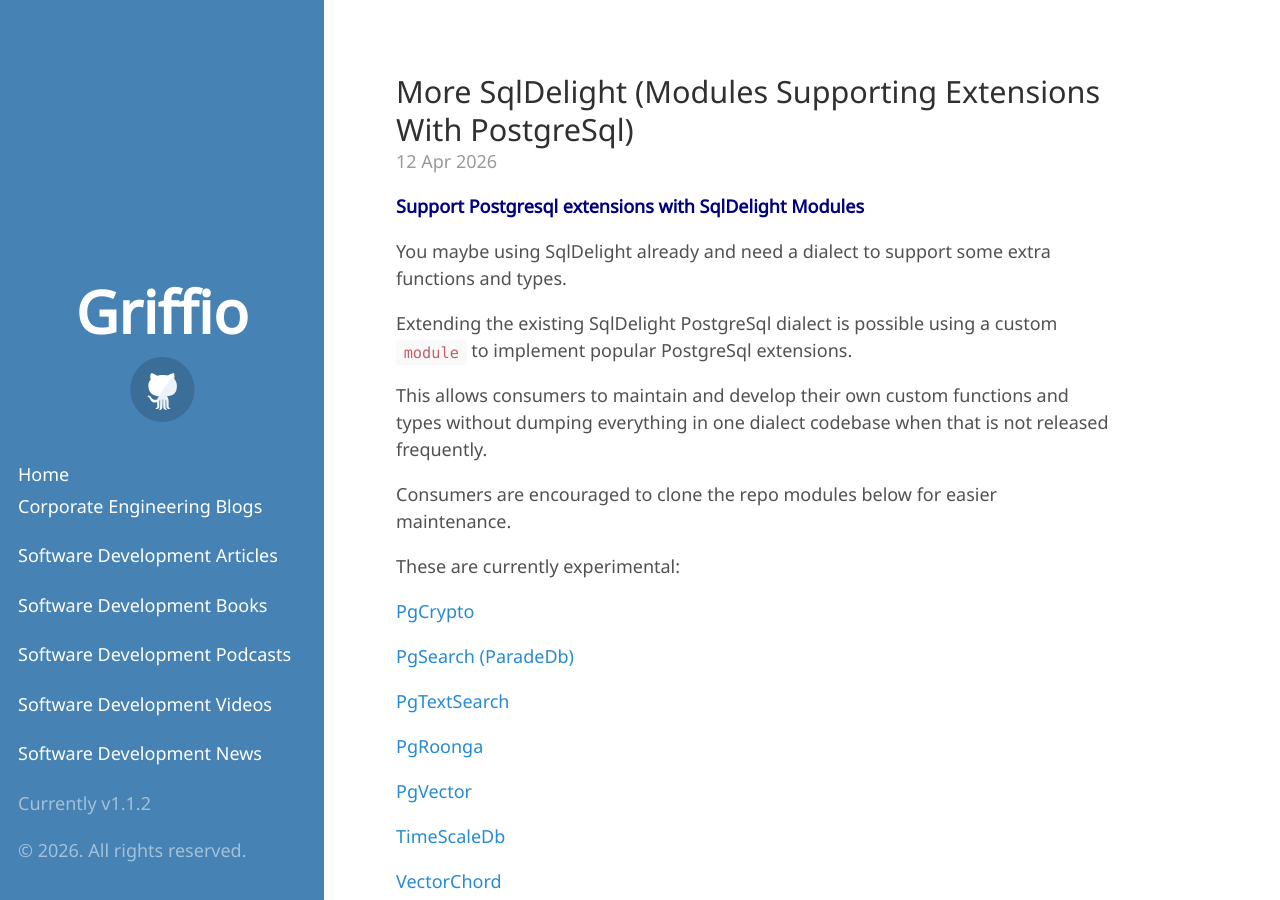
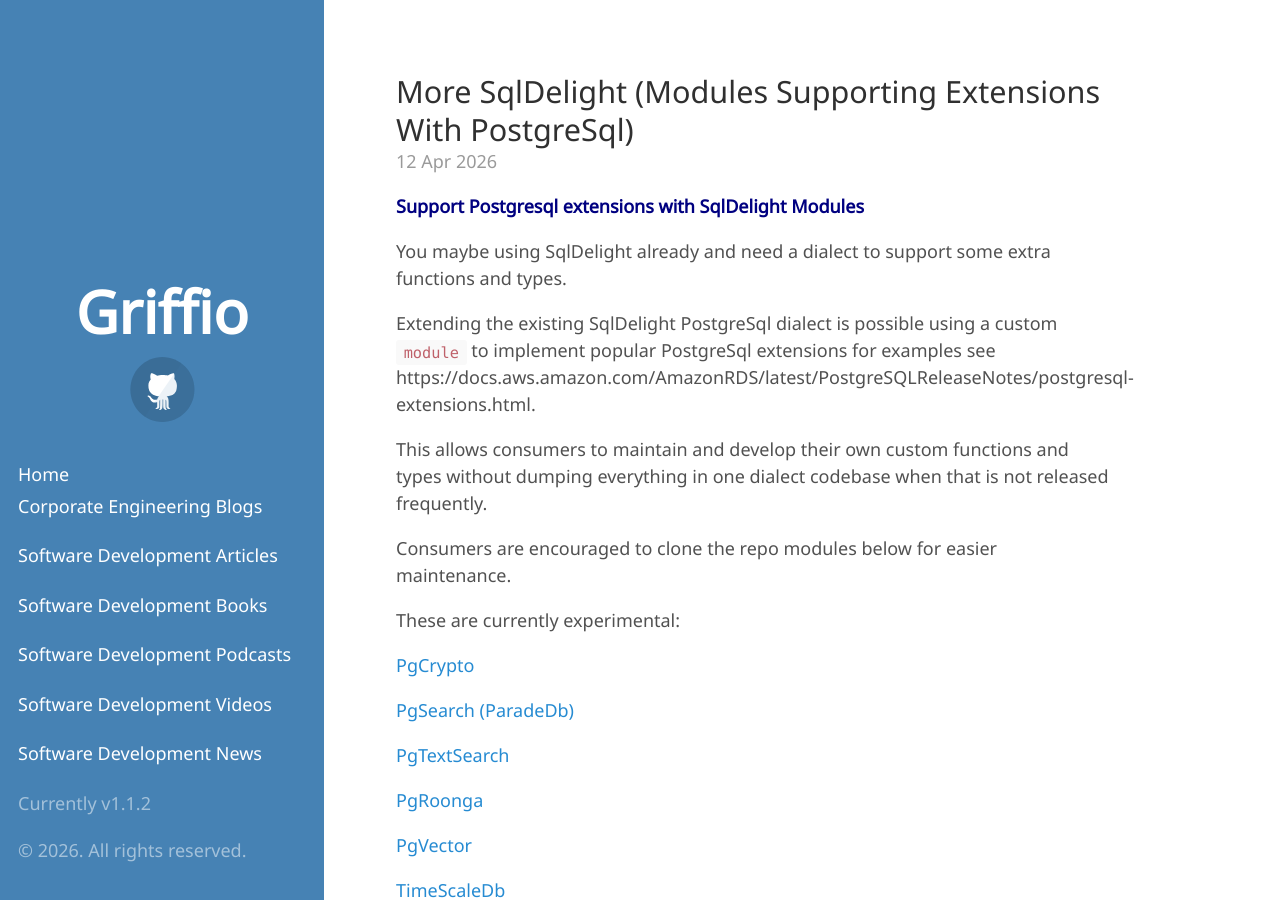
Before and after one commit to griffio/griffio.github.io, a Jekyll site: the page built from _posts/2026-04-12-More-SqlDelight-Modules-Supporting-Extensions-With-PostgreSql.md, in a window 1280 px wide and 900 px high. Built offline with Jekyll 4.4.1, drawn with Linux system fonts in a browser that asks for light colours; some web fonts are replaced.

Commit message:
Update 2026-04-12-More-SqlDelight-Modules-Supporting-Extensions-With-PostgreSql.md

```diff
--- a/_posts/2026-04-12-More-SqlDelight-Modules-Supporting-Extensions-With-PostgreSql.md
+++ b/_posts/2026-04-12-More-SqlDelight-Modules-Supporting-Extensions-With-PostgreSql.md
@@ -11,7 +11,7 @@
 
 You maybe using SqlDelight already and need a dialect to support some extra functions and types.
 
-Extending the existing SqlDelight PostgreSql dialect is possible using a custom `module` to implement popular PostgreSql extensions.
+Extending the existing SqlDelight PostgreSql dialect is possible using a custom `module` to implement popular PostgreSql extensions for examples see https://docs.aws.amazon.com/AmazonRDS/latest/PostgreSQLReleaseNotes/postgresql-extensions.html.
 
 This allows consumers to maintain and develop their own custom functions and types without dumping everything in one dialect codebase when that is not released frequently.
 
```
